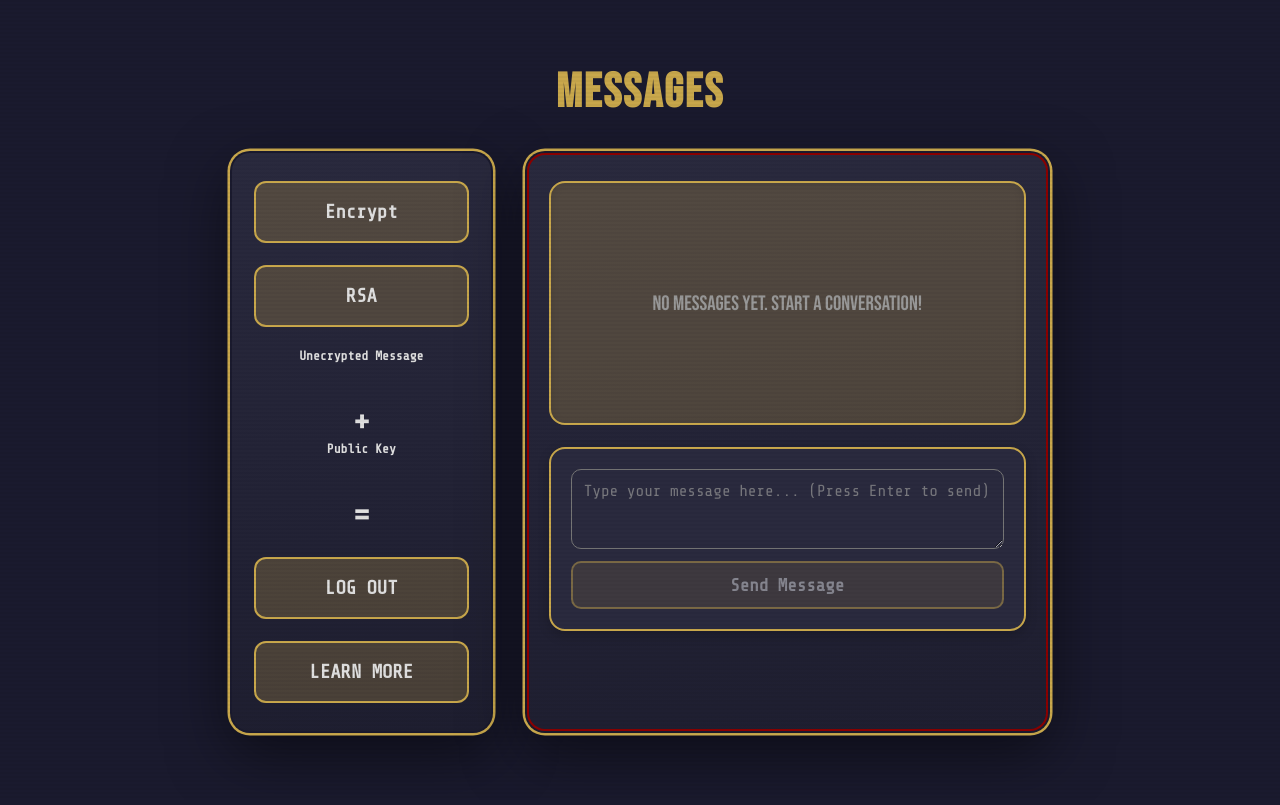
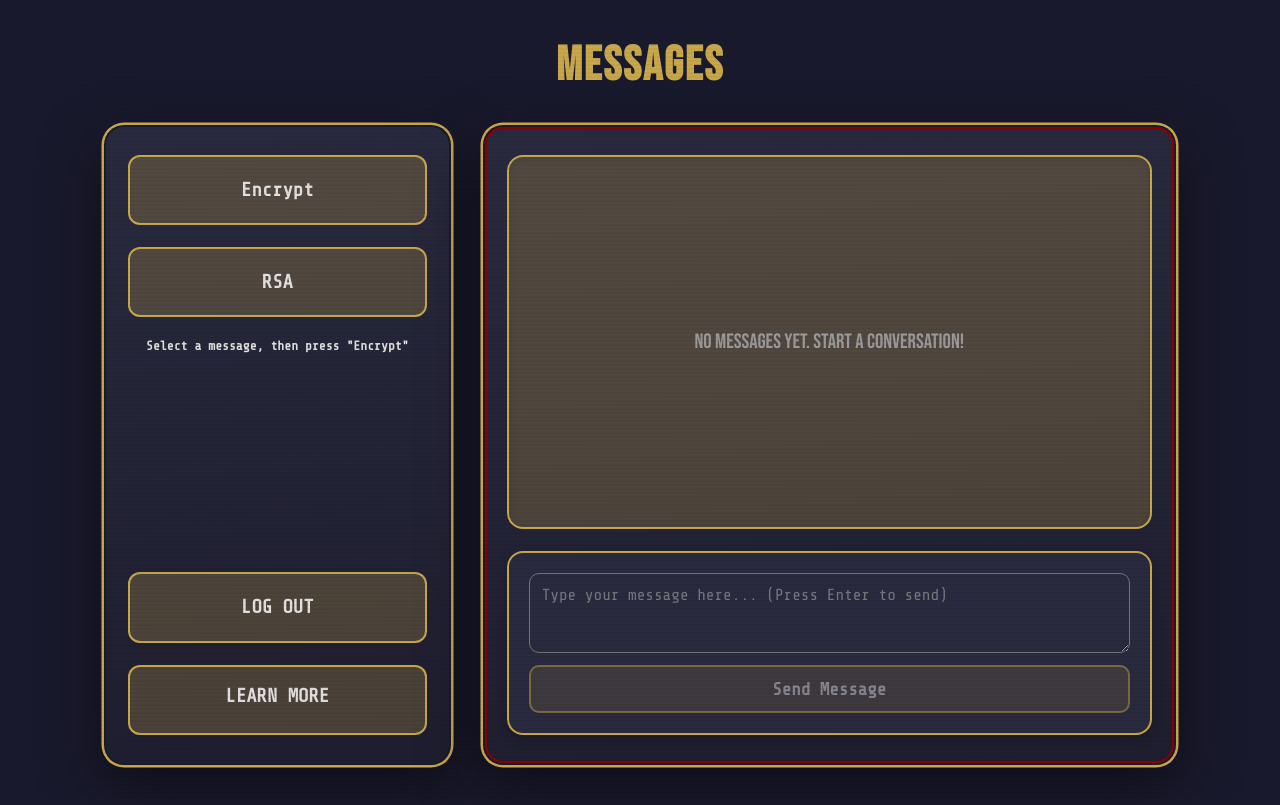
Before and after one commit to rajahw/cybersecurity-concept-demo, a React (Vite) app: page /messages in a window 1280 px wide. Built offline with nearby package versions, Linux system fonts and the light colour scheme.

Commit message:
Fix explanation item clipping

```diff
--- a/src/MessagePage.css
+++ b/src/MessagePage.css
@@ -7,7 +7,7 @@
     display: grid;
     grid-template-columns: 1fr 2fr;
     gap: 32px;
-    max-width: 900px;
+    max-width: 90vw;
     width: 100%;
     padding: 40px;
 }
@@ -36,6 +36,9 @@
     grid-template-rows: 1fr 1fr 3fr 1fr 1fr;
     gap: 22px;
     position: relative;
+    max-height: 80vh;
+    max-width: 100%;
+    width: 100%;
 }
 
 .messages-left-rsa {
@@ -56,11 +59,13 @@
     border: 2.5px solid transparent;
     background-clip: padding-box;
     padding: 28px 22px;
-    display: flex;
-    flex-direction: column;
+    display: grid;
+    grid-template-rows: 3fr 1fr;
     gap: 22px;
     position: relative;
     max-height: 80vh;
+    max-width: 100%;
+    width: 100%;
     box-shadow:
         0 0 0 2.5px var(--gold),
         inset 0 0 0 2px var(--red-dark),
@@ -69,7 +74,6 @@
 
 .messages-container {
     overflow-y: auto;
-    min-height: 0;
     background: var(--gold-light);
     border-radius: 16px;
     padding: 20px;
@@ -96,7 +100,7 @@
     flex-direction: column;
     gap: 10px;
     animation: slideIn 0.3s ease;
-    max-width: 60%;
+    max-width: 90%;
     word-wrap: break-word;
 }
 
@@ -203,9 +207,6 @@
     background: 2px solid var(--gold);
     border-radius: 10px;
     padding: 12px;
-    resize: vertical;
-    max-height: 150px;
-    min-height: 60px;
     outline: none;
     transition: 0.2s ease;
 }
@@ -302,6 +303,8 @@
     display: grid;
     grid-template-rows: auto 1fr auto auto 1fr;
     gap: 2px;
+    max-width: 100%;
+    width: 100%;
 }
 
 .explanation-label,
@@ -311,6 +314,8 @@
     font-weight: bold;
     color: var(--text-dark);
     text-align: center;
+    max-width: 100%;
+    width: 100%;
 }
 
 .explanation-label {
@@ -319,6 +324,9 @@
 
 .explanation-item {
     font-size: 1.8rem;
+    overflow: hidden;
+    white-space: nowrap;
+    text-overflow: ellipsis;
 }
 
 .explanation-symbol {
--- a/src/MessagePage.tsx
+++ b/src/MessagePage.tsx
@@ -10,9 +10,11 @@ function MessagePage() {
     const [inputValue, setInputValue] = useState('');
     const [isEncrypted, setIsEncrypted] = useState(false);
     const [isRSA, setIsRSA] = useState(true);
+    const [encryptButtonPressed, setEncryptButtonPressed] = useState(false);
     const [highlightedMessage, setHighlightedMessage] = useState('');
     const highlightedContent = messages.find(msg => msg.id === highlightedMessage)?.content || '';
     const username = localStorage.getItem('username') || '';
+    const messagesEmpty = messages.length === 0;
     const {rsaEncrypted, rsaPublicKey, rsaPrivateKey} = encryptMessageRSA(highlightedContent);
     const {aesEncrypted, aesKey} = encryptMessageAES(highlightedContent);
 
@@ -38,11 +40,18 @@ function MessagePage() {
         setHighlightedMessage(highlightedMessage === id ? '' : id);
     }
 
+    function handleEncryptButtonPress() {
+        setIsEncrypted(!isEncrypted);
+        if (!encryptButtonPressed)
+            setEncryptButtonPressed(true);
+    }
+
     function userLogout() {
         const confirmLogout = window.confirm('Are you sure you want to log out?');
         if (confirmLogout) {
             localStorage.removeItem('username');
             localStorage.removeItem('messages');
+            setEncryptButtonPressed(false);
             navigate('/');
         }
     }
@@ -61,9 +70,8 @@ function MessagePage() {
             </div>
 
             <div className={isRSA ? "messages-left-rsa" : "messages-left-aes"}>
-                {/*Add the other divs for switching messages to encrypted/unencrypted*/}
                 <div className={isRSA ? "rsa-button-container" : "aes-button-container"}>
-                    <button className={isRSA ? "rsa-button" : "aes-button"} onClick={() => setIsEncrypted(!isEncrypted)}>
+                    <button className={isRSA ? "rsa-button" : "aes-button"} onClick={() => handleEncryptButtonPress()}>
                         {isEncrypted ? 'Decrypt' : 'Encrypt'}
                     </button>
                 </div>
@@ -76,7 +84,10 @@ function MessagePage() {
 
                 <div className="explanation-container">
                     <div className="explanation-label">
-                        Unecrypted Message
+                        {encryptButtonPressed ? !messagesEmpty
+                        ? "Unencrypted Message" :
+                        "Select a message, then press \"Encrypt\"" :
+                        "Select a message, then press \"Encrypt\""}
                     </div>
 
                     <div className="explanation-item">
@@ -84,11 +95,11 @@ function MessagePage() {
                     </div>
 
                     <div className="explanation-symbol">
-                        +
+                        {encryptButtonPressed ? "+" : ""}
                     </div>
 
                     <div className="explanation-label">
-                        Public Key
+                        {encryptButtonPressed ? "Public Key" : ""}
                     </div>
 
                     <div className="explanation-item">
@@ -96,11 +107,13 @@ function MessagePage() {
                     </div>
 
                     <div className="explanation-symbol">
-                        =
+                        {encryptButtonPressed ? "=" : ""}
                     </div>
 
                     <div className="explanation-item">
-                        {highlightedMessage !== '' ? rsaEncrypted : ""}
+                        {highlightedMessage !== '' ?
+                        encryptButtonPressed ? rsaEncrypted : ""
+                        : ""}
                     </div>
                 </div>
 
@@ -119,7 +132,7 @@ function MessagePage() {
 
             <div className="messages-right">
                 <div className="messages-container">
-                    {messages.length > 0 ? (
+                    {!messagesEmpty ? (
                         <ul className="messages-list">
                             {messages.map((message) => {
                                 const time = formatTimestamp(message.timestamp);
--- a/src/utilities.ts
+++ b/src/utilities.ts
@@ -87,9 +87,8 @@ export async function encryptMessageAES(message: string) {
         const encryptedMessage = byteArray.map(b => b.toString(16).padStart(2, '0')).join('').toUpperCase();
         const keyArray = await crypto.subtle.exportKey('raw', key);
         const keyText = btoa(String.fromCharCode(...new Uint8Array(keyArray)));
-        const shortKeyText = keyText.slice(0, 19) + '....';
 
-        return {encryptedMessage, shortKeyText};
+        return {encryptedMessage, keyText};
    } catch (error) {
         console.error(error);
         return undefined;
```
